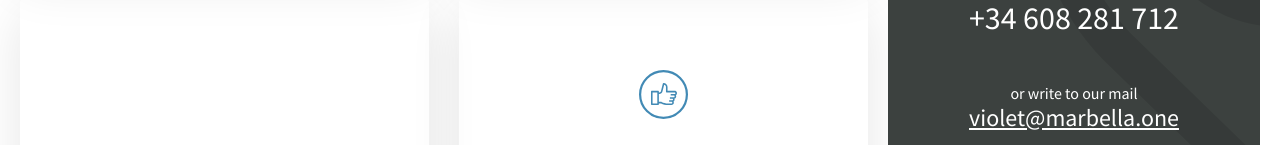
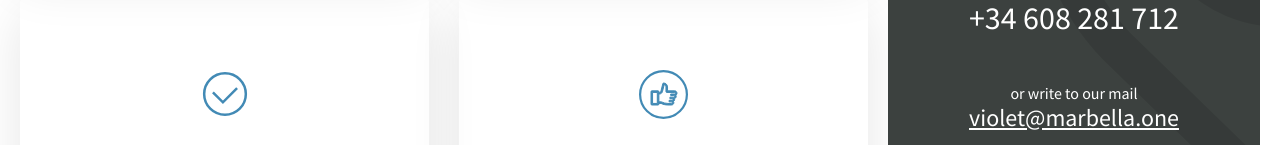
Before and after one commit to alxpgv/marbella.one-client-nextjs, a Next.js app: page / in a window 1280 px wide. Shown: the part 3186-3331 px from the top of the page. Built offline with nearby package versions, Linux system fonts and the light colour scheme.

Commit message:
fix: stroke

```diff
--- a/src/components/blocks/advantage-with-contact/advantage-with-contact.module.scss
+++ b/src/components/blocks/advantage-with-contact/advantage-with-contact.module.scss
@@ -118,4 +118,5 @@
 .icon {
   width: 50px;
   height: 50px;
+  stroke: $blue-300;
 }
```
